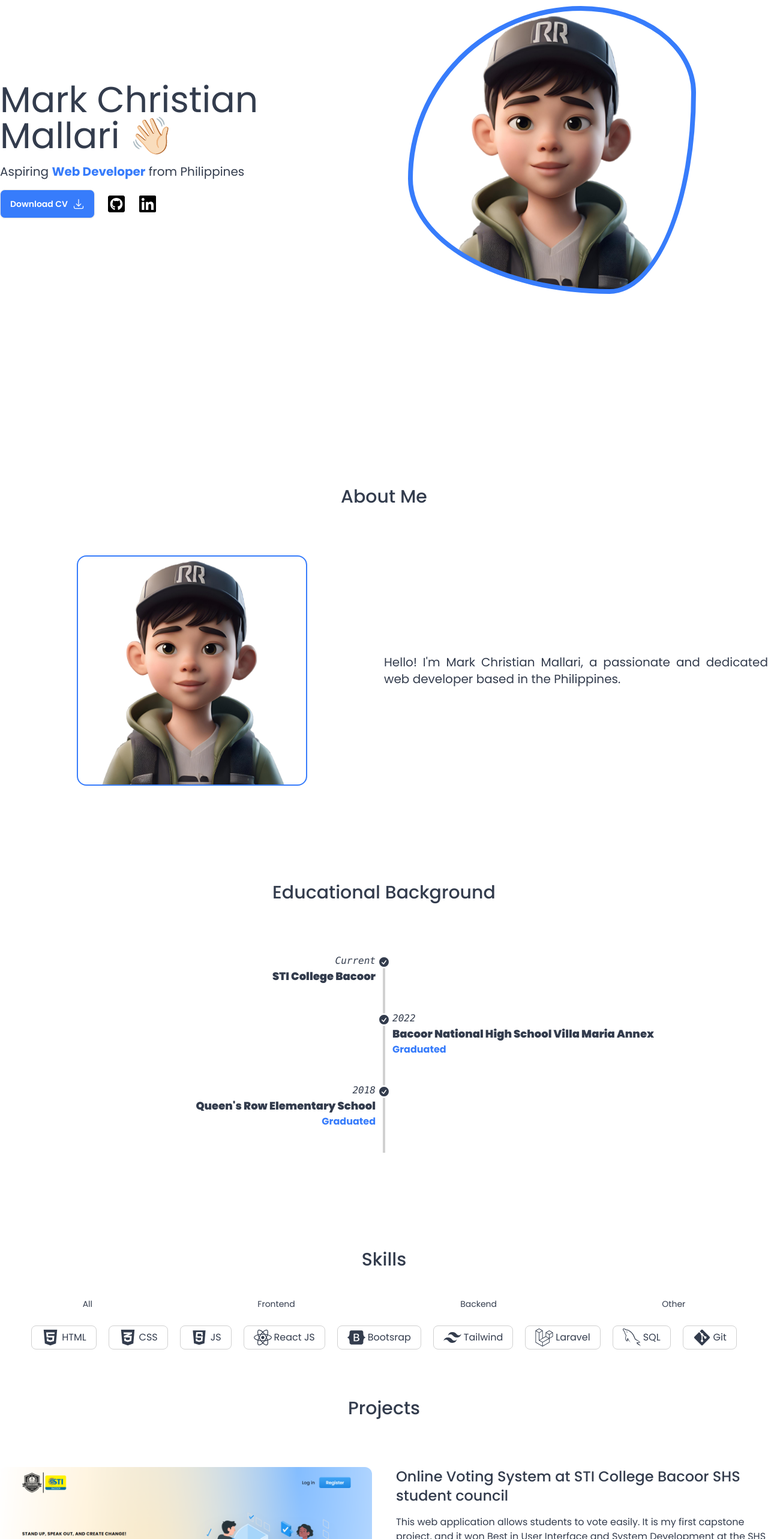
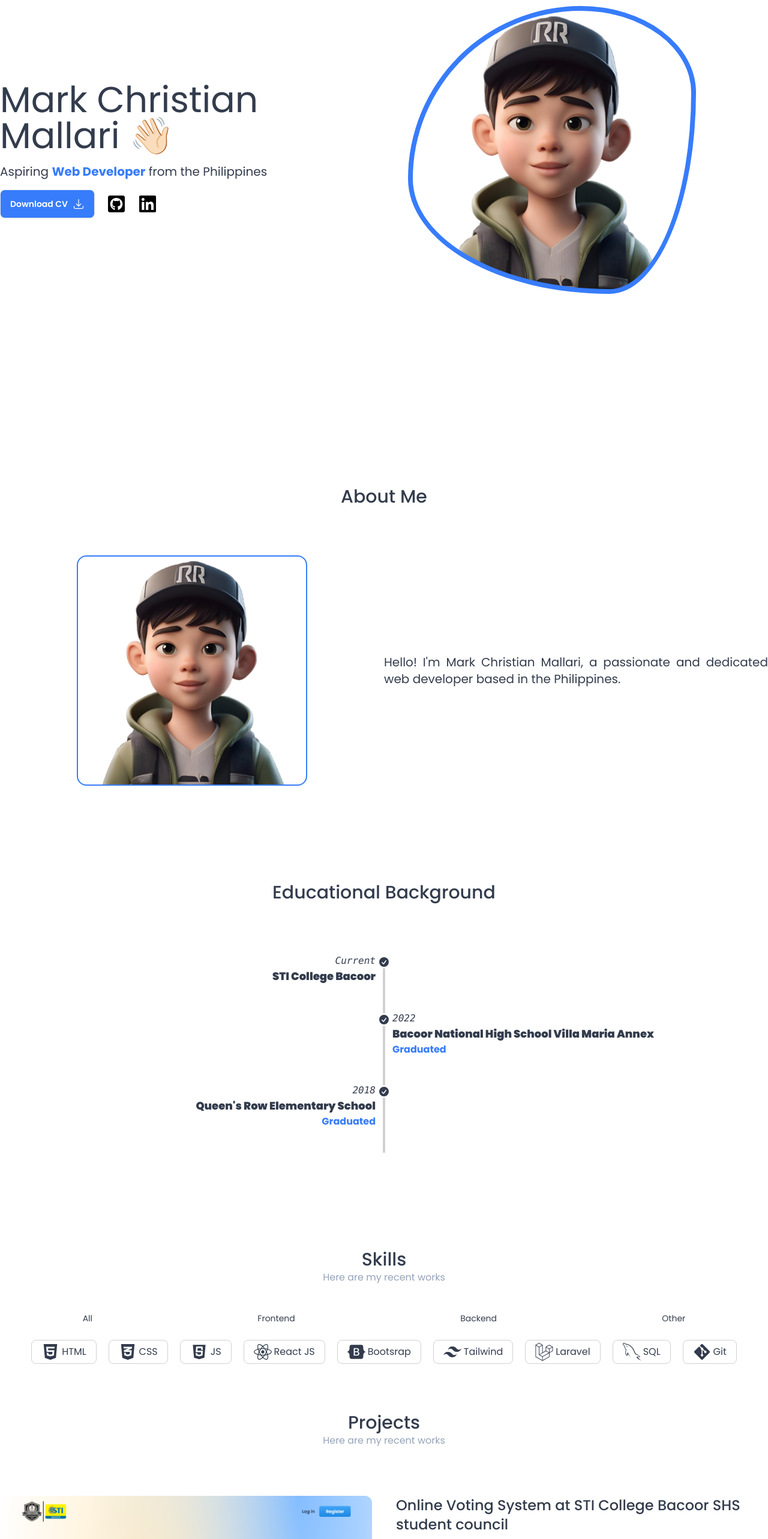
Before and after one commit to MarkMallari16/portfolio-website, a React (Vite) app: page / in a window 1280 px wide. Shown: the part 234-2800 px from the top of the page at 60% size. Built offline with nearby package versions, Linux system fonts and the light colour scheme.

Commit message:
add animation each section

```diff
--- a/src/App.jsx
+++ b/src/App.jsx
@@ -1,4 +1,5 @@
-import { useEffect, useRef, useState } from 'react'
+import { useRef } from 'react'
+import { motion, useScroll } from "framer-motion";
 import './App.css'
 import About from './components/About'
 import Hero from './components/Hero'
@@ -8,6 +9,7 @@ import Projects from './components/Projects'
 import ScrollBtn from './components/ScrollBtn'
 import Contact from './components/Contact'
 import Footer from './components/Footer'
+
 function App() {
   const homeRef = useRef('null');
   const aboutRef = useRef('null');
@@ -15,25 +17,51 @@ function App() {
   const projectsRef = useRef('null');
   const contactRef = useRef('null');
 
+  const { scrollYProgress } = useScroll();
+
   return (
-    <div className='relative'>
+    <div >
+
       <NavBar homeRef={homeRef} aboutRef={aboutRef} skillsRef={skillsRef} projectsRef={projectsRef} contactRef={contactRef} />
-      <section ref={homeRef}>
+      <motion.section
+        initial={{ opacity: 0 }}
+        whileInView={{ opacity: 1 }}
+        viewport={{ once: true }}
+        ref={homeRef}>
         <Hero />
-      </section>
-      <section ref={aboutRef}>
+      </motion.section>
+      <motion.section
+        initial={{ opacity: 0 }}
+        whileInView={{ opacity: 1 }}
+        viewport={{ once: false }}
+        ref={aboutRef}
+
+      >
         <About />
-      </section>
-      <section ref={skillsRef}>
+      </motion.section>
+      <motion.section
+        initial={{ opacity: 0 }}
+        whileInView={{ opacity: 1 }}
+        viewport={{ once: false }}
+        ref={skillsRef}>
         <Skills />
-      </section>
-      <section ref={projectsRef}>
+      </motion.section>
+      <motion.section
+        initial={{ opacity: 0 }}
+        whileInView={{ opacity: 1 }}
+        viewport={{ once: false }}
+        ref={projectsRef}>
         <Projects />
-      </section>
-      <section ref={contactRef}>
+      </motion.section>
+      <motion.section
+        initial={{ opacity: 0 }}
+        whileInView={{ opacity: 1 }}
+        viewport={{ once: false }}
+        ref={contactRef}>
         <Contact />
-      </section>
-      <Footer/>
+      </motion.section>
+      <Footer />
+
       <ScrollBtn />
     </div>
   )
--- a/src/components/Contact.jsx
+++ b/src/components/Contact.jsx
@@ -4,7 +4,7 @@ function Contact() {
   return (
     <div className=' my-40 mx-auto lg:max-w-7xl'>
       <div className='text-medium text-center text-3xl font-medium'>Contact</div>
-
+      <p className="text-center text-slate-400">Reach me!</p>
       <div className='grid grid-cols-1 lg:grid-cols-2 mt-20 gap-16 itemce'>
         <div className=' w-full h-full rounded-2xl flex flex-col gap-4'>
           <div className='ring-1 ring-inset ring-base-300 p-3 rounded-xl flex items-center gap-2'>
--- a/src/components/Hero.jsx
+++ b/src/components/Hero.jsx
@@ -19,7 +19,7 @@ function Hero() {
                 </div>
 
                 <div className='mt-4 text-xl'>
-                    Aspiring <span className='font-bold text-secondary'>Web Developer</span> from Philippines
+                    Aspiring <span className='font-bold text-secondary'>Web Developer</span> from the Philippines
                 </div>
 
 
--- a/src/components/NavBar.jsx
+++ b/src/components/NavBar.jsx
@@ -15,7 +15,7 @@ function NavBar({ homeRef, aboutRef, skillsRef, projectsRef, contactRef }) {
   return (
     <nav className=' mx-6 lg:mx-36'>
       <div className='navbar flex justify-between items-center mt-5 bg-base-100'>
-        <a className='text-2xl font-medium '>
+        <a className='text-2xl font-bold '>
           Mark.Dev
         </a>
         <div className='lg:hidden'>
--- a/src/components/Projects.jsx
+++ b/src/components/Projects.jsx
@@ -12,11 +12,12 @@ import { DiJavascript } from "react-icons/di";
 import { FaBootstrap } from "react-icons/fa";
 import OnlineVotingPicture from '../assets/onlinevoting-ss.png'
 import DesktopTodoPicture from '../assets/todo-ss1.png'
+import MobileTodoPicture from '../assets/todo-ss2.png'
 function Projects() {
     return (
         <div className='mt-10 mx-auto lg:max-w-7xl'>
             <div className='text-medium text-center text-3xl font-medium'>Projects</div>
-
+            <p className='text-center text-slate-400'>Here are my recent works</p>
             <div className='px-4 lg:px-0'>
                 <div className='mt-20 grid grid-cols-1 lg:grid-cols-2 gap-10 '>
                     <div className='w-full h-72 bg-base-300 rounded-xl' style={{
@@ -25,7 +26,7 @@ function Projects() {
                     }}></div>
                     <div className='w-full h-60  rounded-xl mb-20 lg:mb-0'>
                         <h1 className='text-2xl font-medium'>Online Voting System at STI College Bacoor SHS student council</h1>
-                        <p className='mt-4'>This web application allows students to vote easily. It is my first capstone project, and it won Best in User Interface and System Development at the SHS Expo 2024 at our school.</p>
+                        <p className='mt-4 text-lg'>This web application allows students to vote easily. It is my first capstone project, and it won Best in User Interface and System Development at the SHS Expo 2024 at our school.</p>
 
 
                         <div className='flex mt-3 gap-3 flex-wrap'>
@@ -51,7 +52,7 @@ function Projects() {
                     }}></div>
                     <div className='w-full h-60  rounded-xl'>
                         <h1 className='text-2xl font-medium'>To-do List Application</h1>
-                        <p className='mt-4'>Lorem ipsum dolor sit, amet consectetur adipisicing elit. Temporibus, aperiam voluptate! Illum ducimus doloremque quam, excepturi asperiores error voluptatum voluptates.</p>
+                        <p className='mt-4 text-lg'>Lorem ipsum dolor sit, amet consectetur adipisicing elit. Temporibus, aperiam voluptate! Illum ducimus doloremque quam, excepturi asperiores error voluptatum voluptates.</p>
 
                         <div className='flex mt-3 gap-3'>
                             <SkillIcon icon={<FaReact />} languageName='React JS' />
@@ -70,8 +71,6 @@ function Projects() {
                             <a href="" className='btn btn-outline'>
                                 <FaGithub className='text-xl' />
                                 View Repository</a>
-
-
                         </div>
                     </div>
                 </div>
--- a/src/components/Skills.jsx
+++ b/src/components/Skills.jsx
@@ -49,7 +49,8 @@ function Skills() {
         }]
     return (
         <div className='mt-40 mx-auto lg:max-w-7xl mb-20 h-1/2 '>
-            <div className=' mb-10 text-medium text-center text-3xl font-medium'>Skills</div>
+            <div className='text-medium text-center text-3xl font-medium'>Skills</div>
+            <p className='text-center text-slate-400  mb-10 '>Here are my recent works</p>
             <div role="tablist" className="tabs">
                 <a role="tab" className="tab">All</a>
                 <a role="tab" className="tab">Frontend</a>
@@ -58,9 +59,7 @@ function Skills() {
 
             </div>
             <div className='mt-5'>
-
                 <div className='flex gap-5 justify-center flex-wrap'>
-
                     {
                         skills.map(({ index, icon, languageName }) => (
                             <SkillIcon key={index} icon={icon} languageName={languageName} />
--- a/src/index.css
+++ b/src/index.css
@@ -116,24 +116,37 @@
   font-style: italic;
 }
 
+.progress-bar {
+  position: fixed;
+  top: 0;
+  left: 0;
+  right: 0;
+  height: 10px;
+  background: #0000;
+  transform-origin: 0%;
+}
+
 .profile {
   background: url('assets/avatar.png');
   --webkit-background-size: cover;
 
   background-repeat: no-repeat;
-  animation:  animate 5s ease-in-out infinite;
+  animation: animate 5s ease-in-out infinite;
   transition: all 1s ease-in-out;
 
   background-size: cover;
 }
+
 @keyframes animate {
-  0%{
+  0% {
     border-radius: 60% 40% 30% 70%/60% 30% 70% 40%;
   }
-  50%{
+
+  50% {
     border-radius: 30% 60% 70% 40%/50% 60%;
   }
-  100%{
+
+  100% {
     border-radius: 60% 40% 30% 70%/60% 30% 70% 40%;
   }
 }
```
